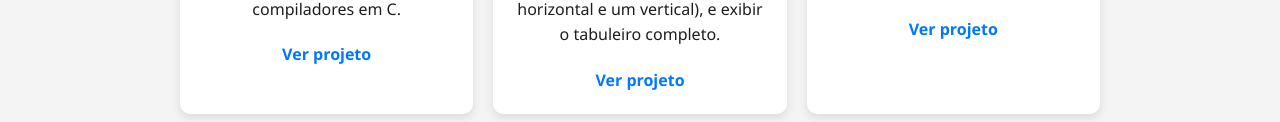
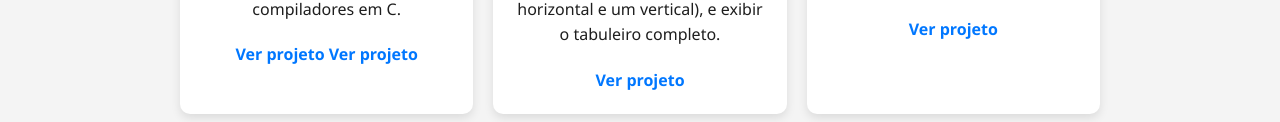
Before and after one commit to hvgow97/Portfolio, a plain HTML site: page index.html in a window 1280 px wide. Shown: the part 519-641 px from the top of the page. Drawn offline with Linux system fonts and the light colour scheme.

Commit message:
Update project links in index.html

```diff
--- a/index.html
+++ b/index.html
@@ -52,19 +52,20 @@
         <div class="card" data-tec="html">
           <h3>Super Trunfo: Desafios</h3>
           <p>Projetos acadêmicos, incluindo o super trunfo das cidades e super trunfo dos países para compiladores em C.</p>
-          <a href="#">Ver projeto</a>
+          <a href="https://github.com/hvgow97/Implementa-o-final-do-super-trunfo-das-cidades">Ver projeto</a>
+          <a href="https://github.com/hvgow97/Implementa-o-final-do-super-trunfo-internacional">Ver projeto</a>
         </div>
 
         <div class="card" data-tec="js">
           <h3>Batalha Naval em C</h3>
           <p>Batalha Naval em um tabuleiro 10x10, posicionando 4 navios (sendo dois na diagonal, um horizontal e um vertical), e exibir o tabuleiro completo.</p>
-          <a href="https://github.com/hvgow97" target="_blank">Ver projeto</a>
+          <a href="https://github.com/hvgow97/Implementa-o-final-do-Batalha-Naval---N-vel-Aventureiro" target="_blank">Ver projeto</a>
         </div>
 
         <div class="card" data-tec="java">
           <h3>Meu portfolio no GitHub</h3>
           <p>Meu próprio website em constante evolução de códigos no GitHub.</p>
-          <a href="#">Ver projeto</a>
+          <a href="https://github.com/hvgow97/Portfolio">Ver projeto</a>
         </div>
       </div>
     </section>
```
